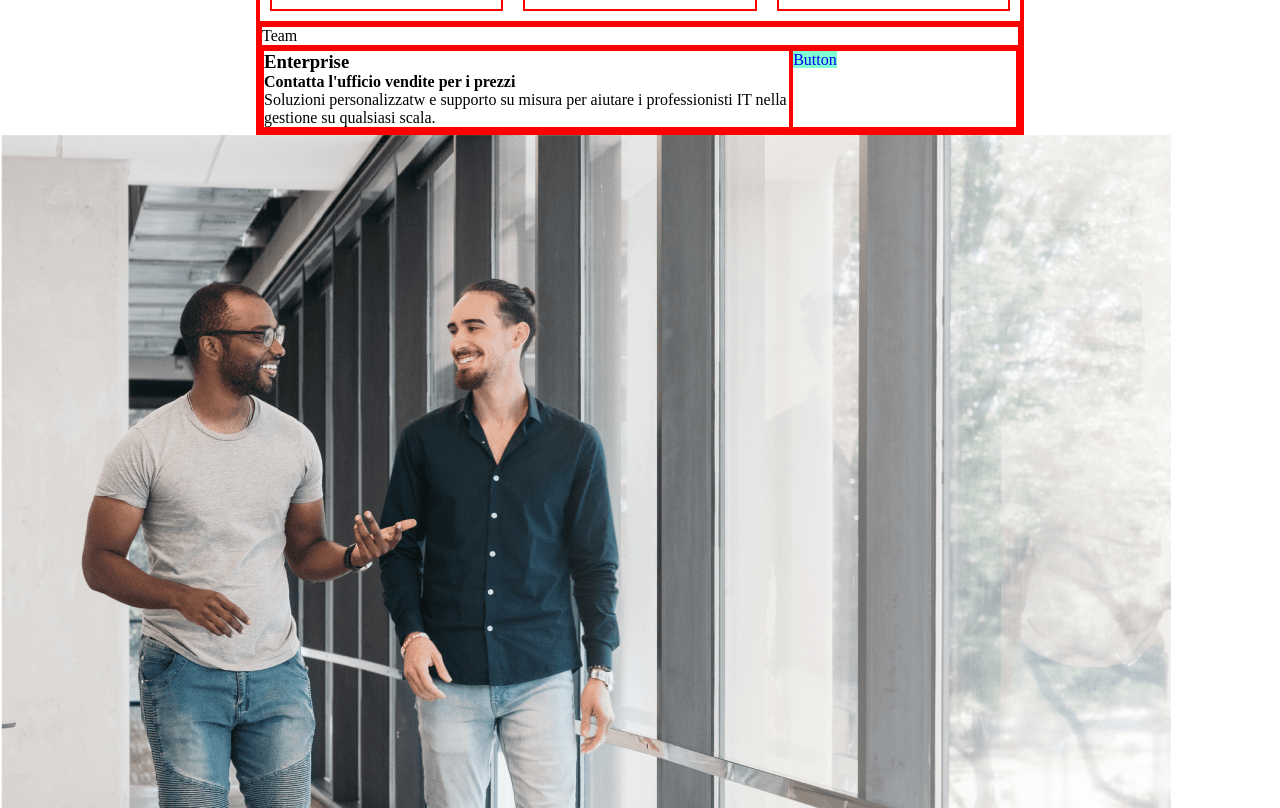
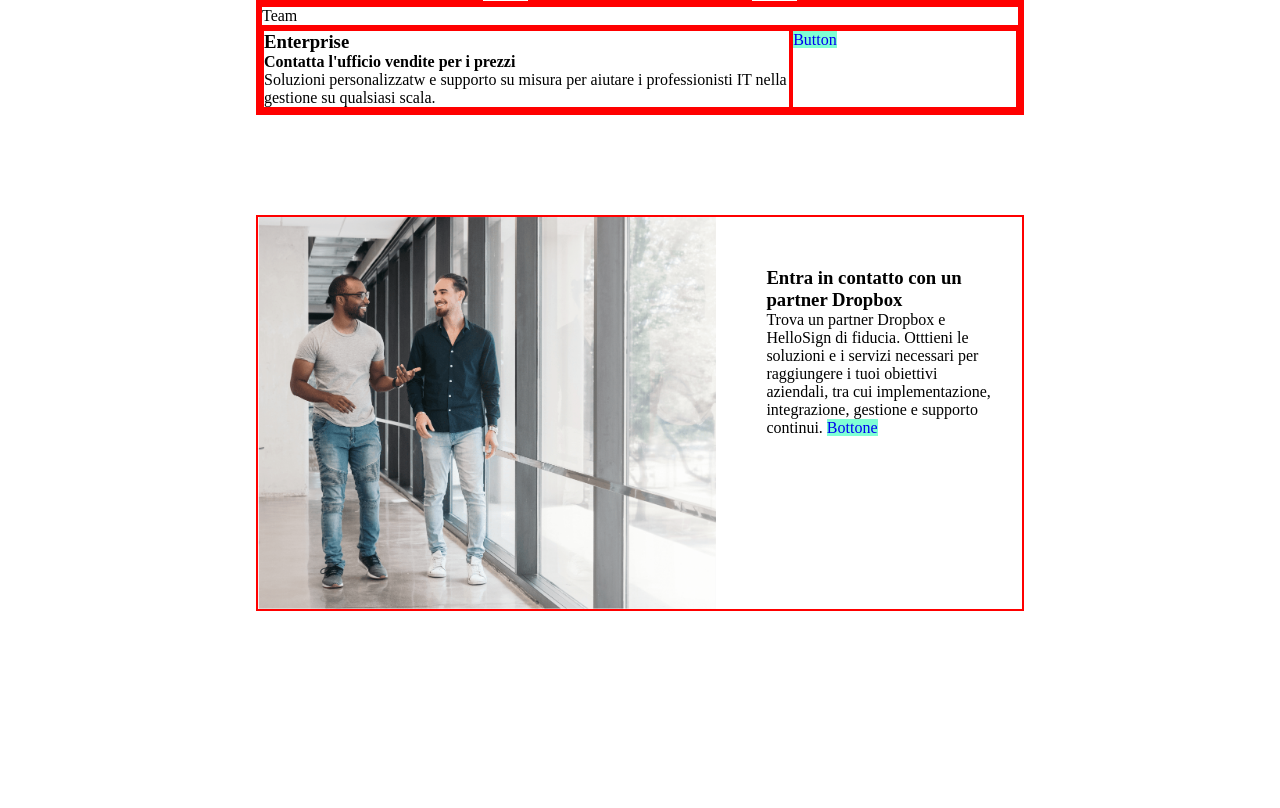
Before and after one commit to Vegadrone/htmlcss-dropbox, a plain HTML site: page index.html in a window 1280 px wide. Shown: the part 1752-2560 px from the top of the page. After the commit the page ends 2411 px from the top, so only its background shows below. Drawn offline with Linux system fonts and the light colour scheme.

Commit message:
Aggiunto partners-bozza

```diff
--- a/css/style.css
+++ b/css/style.css
@@ -102,10 +102,13 @@ h1{
     margin-top: 200px;
 }
 
+.plan-cards{
+    justify-content: space-between;
+}
+
 .pl-card{
-    width: calc(100% - 20px);
+    width: calc(100% / 3 - 30px);
     padding: 20px;
-    margin:10px
 }
 
 .plans-bot-text{
@@ -117,3 +120,17 @@ h1{
 }
 
 /* PARTNERS */
+
+.partners{
+    margin-top: 100px;
+}
+
+.partners img{
+    width: 60%;
+}
+
+.partners-text{
+    width: 30%;
+    top: 50px;
+    left:50px;
+}
--- a/index.html
+++ b/index.html
@@ -149,9 +149,15 @@
       </section>
 
 <!-- PARTNERS -->
-      <section class="partners">
+      <section class="partners common-width flex-container border">
         <img src="./img/partner.png" alt="partners-img">
-        <div cla></div>
+        <div class="partners-text position">
+            <h3>Entra in contatto con un partner Dropbox</h3>
+            <p>Trova un partner Dropbox e HelloSign di fiducia.
+                Otttieni le soluzioni e i servizi necessari per raggiungere i tuoi obiettivi aziendali,
+                tra cui implementazione, integrazione, gestione e supporto continui.
+            <a href="#">Bottone</a>
+        </div>
       </section>
 
 <!-- OPERATIONS  -->
```
